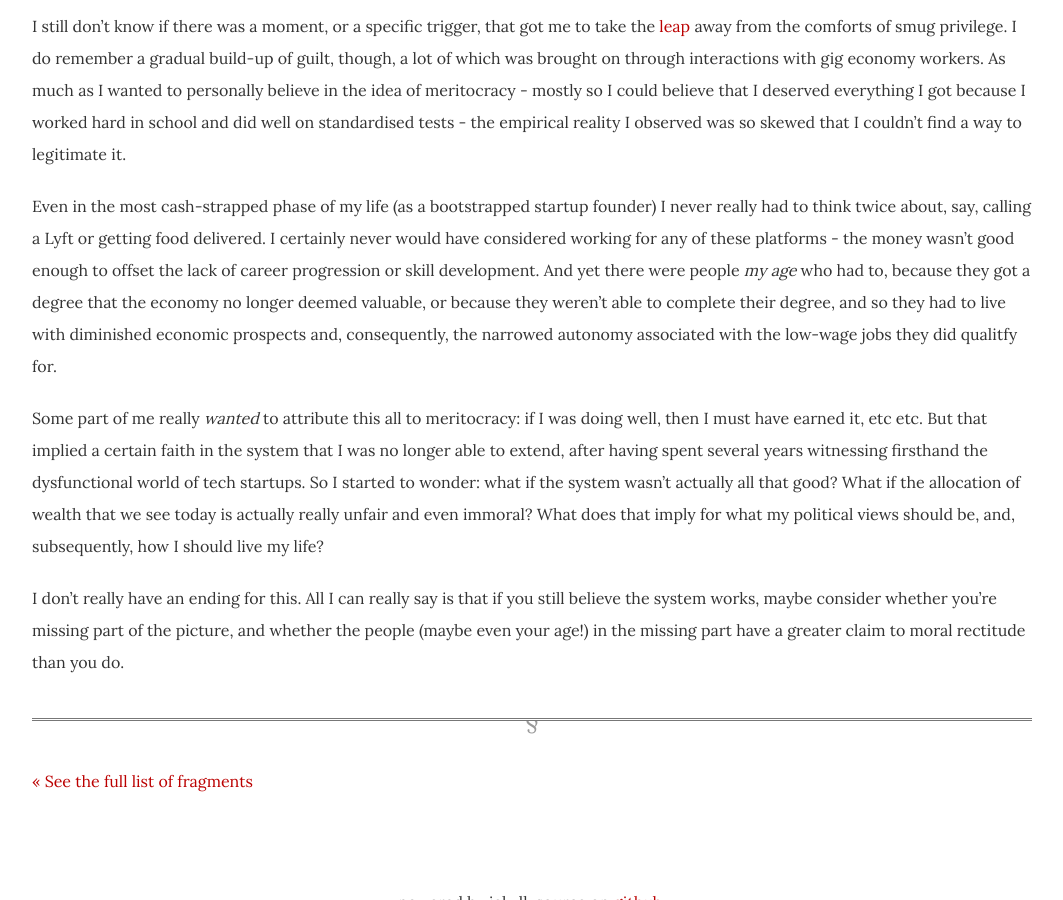
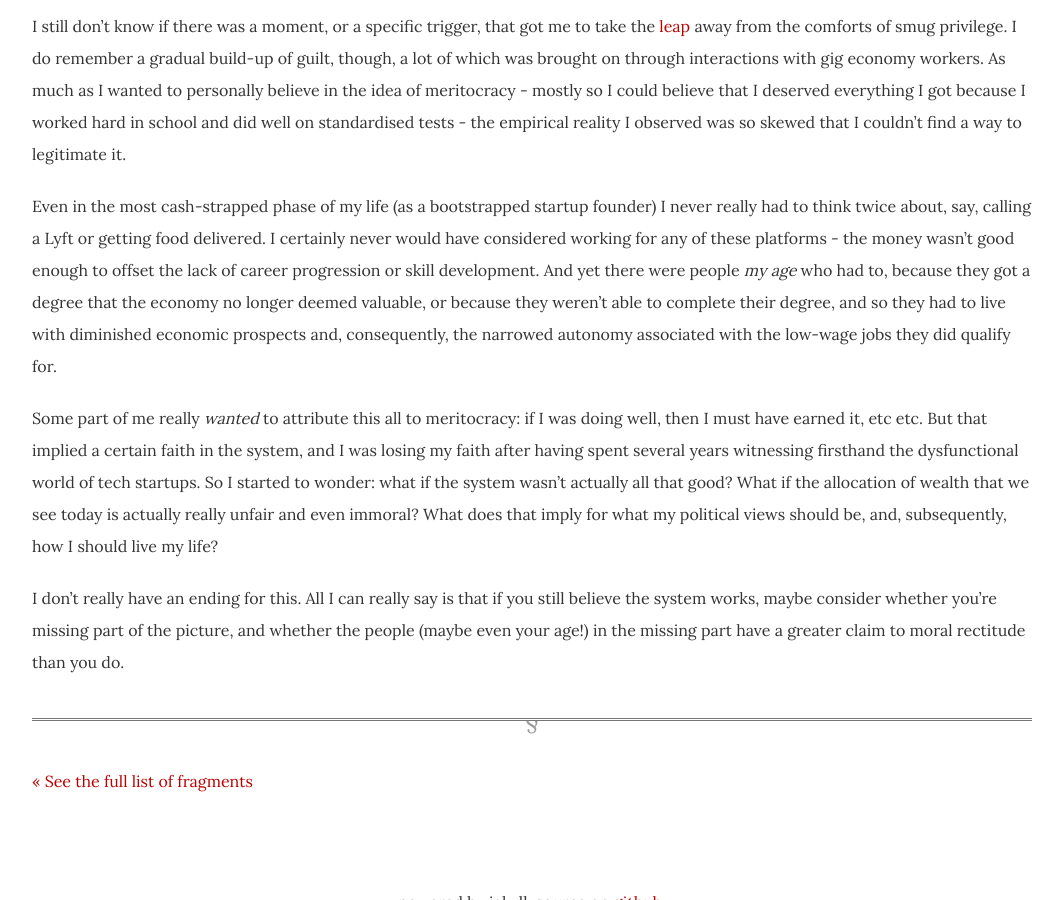
Before and after one commit to dellsystem/dellsystem.github.io, a Jekyll site: the page built from _posts/2019-3-23-fragments-82.md, in a window 1280 px wide and 900 px high, scrolled down 1084 px. Shown: the whole window, without its empty margins (108-1171 px from the left). Built offline with Jekyll 4.4.1, drawn with Linux system fonts in a browser that asks for light colours; some of the changed text lies outside the part shown.

Commit message:
Update fragments-81
Typo + rewording

```diff
--- a/_posts/2019-3-23-fragments-82.md
+++ b/_posts/2019-3-23-fragments-82.md
@@ -18,8 +18,8 @@ It took me a long time to realise that I was the one who was wrong - that I was
 
 I still don't know if there was a moment, or a specific trigger, that got me to take the [leap](/posts/fragments-36) away from the comforts of smug privilege. I do remember a gradual build-up of guilt, though, a lot of which was brought on through interactions with gig economy workers. As much as I wanted to personally believe in the idea of meritocracy - mostly so I could believe that I deserved everything I got because I worked hard in school and did well on standardised tests - the empirical reality I observed was so skewed that I couldn't find a way to legitimate it.
 
-Even in the most cash-strapped phase of my life (as a bootstrapped startup founder) I never really had to think twice about, say, calling a Lyft or getting food delivered. I certainly never would have considered working for any of these platforms - the money wasn't good enough to offset the lack of career progression or skill development. And yet there were people _my age_ who had to, because they got a degree that the economy no longer deemed valuable, or because they weren't able to complete their degree, and so they had to live with diminished economic prospects and, consequently, the narrowed autonomy associated with the low-wage jobs they did qualitfy for.
+Even in the most cash-strapped phase of my life (as a bootstrapped startup founder) I never really had to think twice about, say, calling a Lyft or getting food delivered. I certainly never would have considered working for any of these platforms - the money wasn't good enough to offset the lack of career progression or skill development. And yet there were people _my age_ who had to, because they got a degree that the economy no longer deemed valuable, or because they weren't able to complete their degree, and so they had to live with diminished economic prospects and, consequently, the narrowed autonomy associated with the low-wage jobs they did qualify for.
 
-Some part of me really _wanted_ to attribute this all to meritocracy: if I was doing well, then I must have earned it, etc etc. But that implied a certain faith in the system that I was no longer able to extend, after having spent several years witnessing firsthand the dysfunctional world of tech startups. So I started to wonder: what if the system wasn't actually all that good? What if the allocation of wealth that we see today is actually really unfair and even immoral? What does that imply for what my political views should be, and, subsequently, how I should live my life?
+Some part of me really _wanted_ to attribute this all to meritocracy: if I was doing well, then I must have earned it, etc etc. But that implied a certain faith in the system, and I was losing my faith after having spent several years witnessing firsthand the dysfunctional world of tech startups. So I started to wonder: what if the system wasn't actually all that good? What if the allocation of wealth that we see today is actually really unfair and even immoral? What does that imply for what my political views should be, and, subsequently, how I should live my life?
 
 I don't really have an ending for this. All I can really say is that if you still believe the system works, maybe consider whether you're missing part of the picture, and whether the people (maybe even your age!) in the missing part have a greater claim to moral rectitude than you do.
```
